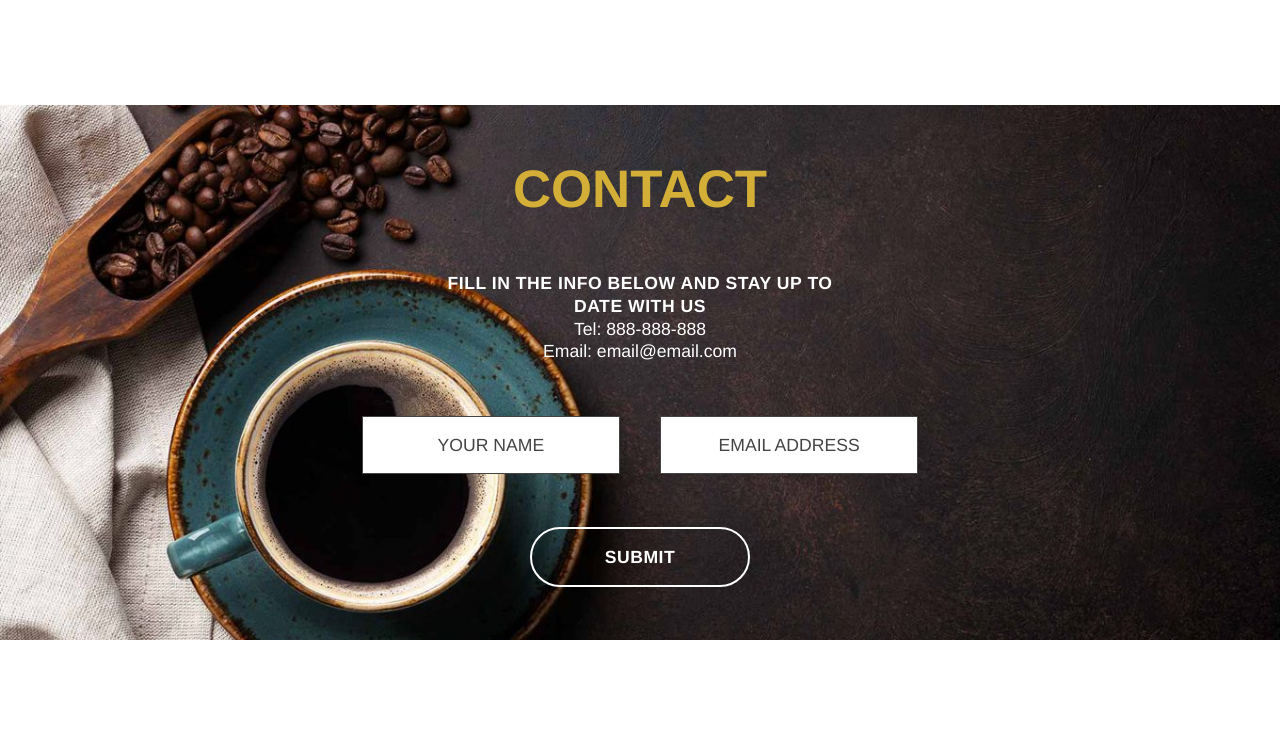
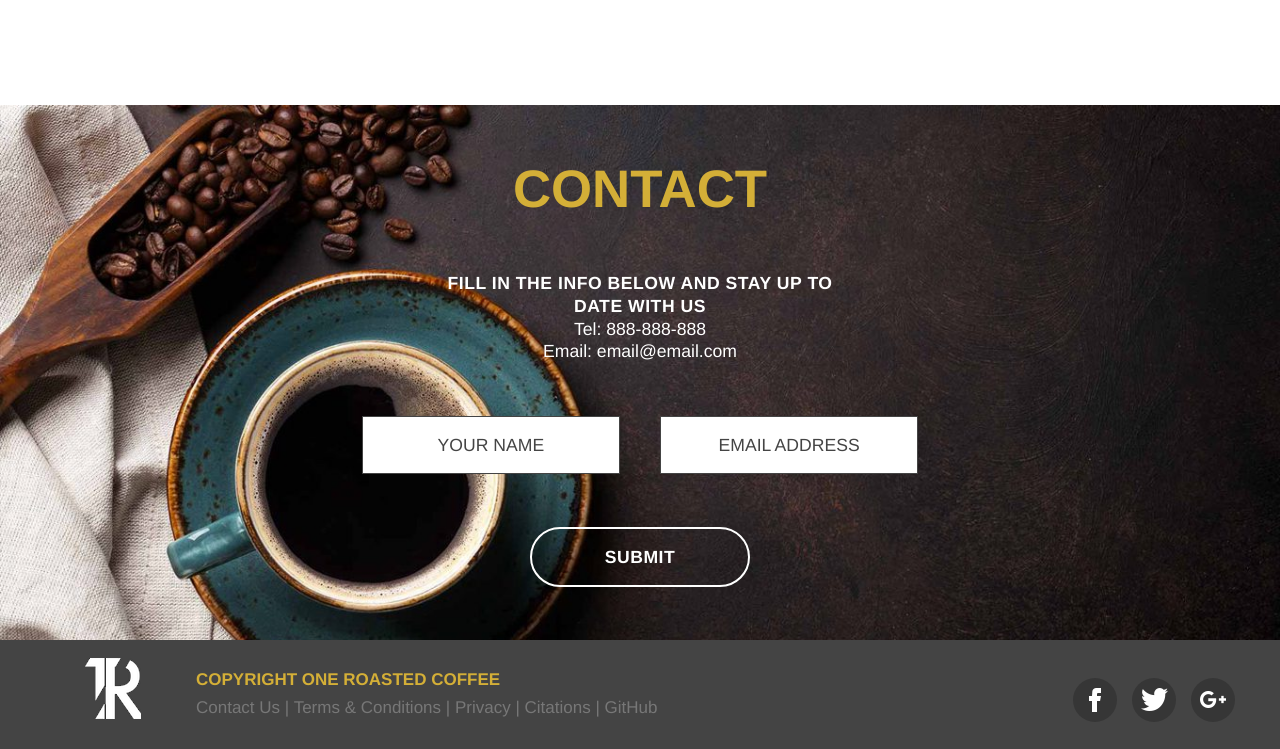
Before and after one commit to Sina1377/IAT-339-P02-M1, a plain HTML site: page contact.html in a window 1280 px wide. Shown: the part 905-1654 px from the top of the page. Before the commit the page ends 1545 px from the top, so only its background shows below. Drawn offline with nearby package versions, Linux system fonts and the light colour scheme.

Commit message:
Github link added

```diff
--- a/contact.html
+++ b/contact.html
@@ -85,6 +85,21 @@
 
 
 	<!-- Footer section -->
+	<footer>
+		<div class="wrapper">
+			<a class="logo" href="#">Chase</a>
+			<div class="footer-left">
+				<p class="copyright">Copyright One Roasted Coffee</p>
+				<p class="footer-links"><a href="contact.html">Contact Us</a> | <a href="#">Terms &amp; Conditions</a> | <a href="#">Privacy</a> | <a href="citation.html">Citations</a> | <a href="https://github.com/Sina1377/IAT-339-P02-M1/commits/master">GitHub</a></p>
+			</div>
+			<div class="footer-right">
+				<a href="#" class="social facebook">Facebook</a>
+				<a href="#" class="social twitter">Facebook</a>
+				<a href="#" class="social google">Facebook</a>
+			</div>
+			<div class="clear"></div>
+		</div>
+	</footer>
 
 
 	<script src="app.js"></script>
--- a/css/home.css
+++ b/css/home.css
@@ -636,7 +636,7 @@ footer .footer-links {
 
 footer .footer-links a {
   color: #777;
-  margin: 0 20px;
+  margin: 0 ;
 }
 
 footer .footer-links a:hover {
@@ -644,7 +644,7 @@ footer .footer-links a:hover {
 }
 
 footer .footer-links a:first-of-type {
-  margin: 0 20px 0 0;
+  margin: 0 0 0 0;
 }
 
 footer .footer-right a.social {
```
Also changed, not shown: cart.html (+1 -1 lines), citation.html (+1 -1 lines), index.html (+1 -1 lines), products.html (+1 -1 lines), review.html (+1 -1 lines), style.html (+1 -1 lines).
